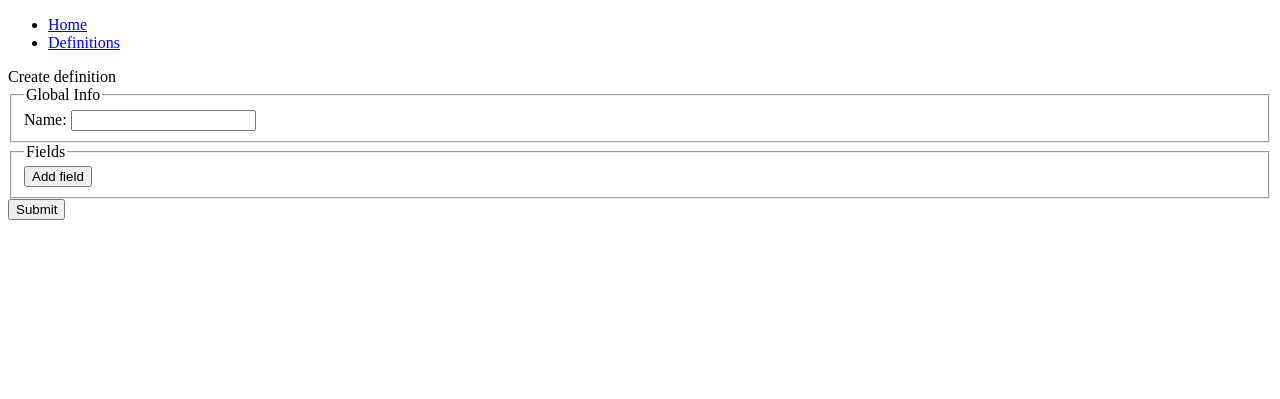
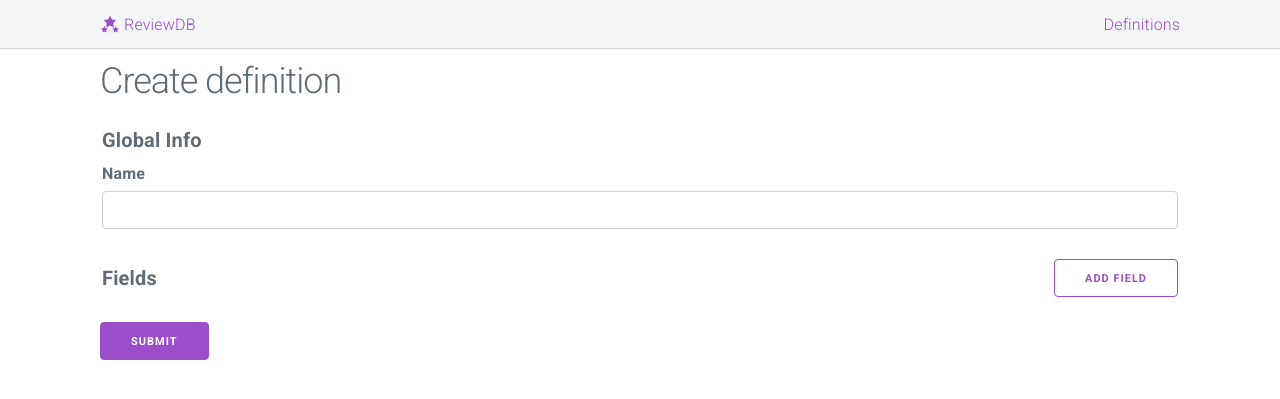
Before and after one commit to Rakjlou/rdb, a PHP site: template view/definitions/edit.twig in a window 1280 px wide. Shown: the top 399 px of the page. Run offline with PHP 8.4, Linux system fonts and the light colour scheme; the template is opened without the code that fills it, so the values that code supplies are empty; some libraries are stand-ins or nearby versions.

Commit message:
Add css rules for my eyes to stop crying

```diff
--- /dev/null
+++ b/public/css/rdb.css
@@ -0,0 +1,71 @@
+nav {
+	padding: 1rem 0;
+	background: #f4f5f6;
+	border-bottom: 0.1rem solid #d1d1d1;
+	margin-bottom: 1rem;
+}
+
+nav section {
+	display: flex;
+	align-items: baseline;
+	justify-content: space-between;
+}
+
+nav section > * {
+	display: inline;
+}
+
+nav section a svg {
+	position: relative;
+	top: 0.4rem;
+	height: 2rem;
+	fill: #9b4dca;
+}
+
+.title-and-button {
+	display: flex;
+	align-items: center;
+	justify-content: space-between;
+	margin-bottom: 1rem;
+}
+
+.title-and-button > * {
+	margin-bottom: 0;
+}
+
+legend {
+	font-size: 2rem;
+}
+
+#fields > section .column:last-child {
+	justify-content: center;
+	display: flex;
+	align-items: end;
+	padding-bottom: 0.5rem;
+}
+
+.flash {
+	border: 1px solid;
+	padding: 1rem;
+	border-radius: 1rem;
+}
+
+.flash.info {
+	border-color: #9ec5fe;
+	background-color: #cfe2ff;
+}
+
+.flash.success {
+	border-color: #a3cfbb;
+	background-color: #d1e7dd;
+}
+
+.flash.error {
+	border-color: #f8d7da;
+	background-color: #f1aeb5;
+}
+
+.flash.warning {
+	border-color: #fff3cd;
+	background-color: #ffe69c;
+}
--- a/src/Controller/DefinitionController.php
+++ b/src/Controller/DefinitionController.php
@@ -78,7 +78,7 @@ class DefinitionController extends AbstractController
 	public function delete(Request $request, Response $response, array $args)
 	{
 		$this->repository->get('definition')->delete(intval($args['id']));
-		$this->flash->addMessage('info', 'Definition deleted!');
+		$this->flash->addMessage('success', 'Definition deleted!');
 		return $response->withStatus(303)->withHeader(
 			'Location',
 			$this->app->getRouteCollector()->getRouteParser()->urlFor('definitions')
@@ -158,7 +158,7 @@ class DefinitionController extends AbstractController
 			)->withStatus($status);
 		}
 
-		$this->flash->addMessage('info', $isUpdate ? 'Edited !' : 'Created !');
+		$this->flash->addMessage('success', $isUpdate ? 'Edited !' : 'Created !');
 		return $response->withStatus(303)->withHeader(
 			'Location',
 			$this->app->getRouteCollector()->getRouteParser()->urlFor('definitions')
--- a/view/definitions/edit.twig
+++ b/view/definitions/edit.twig
@@ -3,17 +3,24 @@
 	{% set formUrl = definition ? url_for('definitions.edit', { 'id': definition.id }) : url_for('definitions.new') %}
 	{% set pageHeading = definition ? 'Edit ' ~ definition.name : 'Create definition' %}
 
-	{{ pageHeading }}
+	<h2>{{ pageHeading }}</h2>
 	<form action="{{ formUrl }} " method="post">
 		<fieldset>
 			<legend>Global Info</legend>
-			<label for="name">Name:</label>
+			<label for="name">Name</label>
 			<input type="text" id="name" name="name" value="{{ definition.name }}" required>
 		</fieldset>
 
 		<fieldset>
-			<legend>Fields</legend>
-			<button hx-get="{{ url_for('definitions.field.new') }}" hx-swap="beforeend" hx-target="#fields">Add field</button>
+			<span class="title-and-button">
+				<legend>Fields</legend>
+				<button class="button-outline"
+						tabindex="-1"
+						hx-get="{{ url_for('definitions.field.new') }}"
+						hx-swap="beforeend"
+						hx-target="#fields">
+					Add field</button>
+			</span>
 			<div id="fields" x-data="{ fieldId: 0 }">
 				{% for field in definition.fields %}
 					{% include 'definitions/new.field.twig' with {field: field} %}
--- a/view/layout.twig
+++ b/view/layout.twig
@@ -5,9 +5,11 @@
 	<meta name="viewport" content="width=device-width, initial-scale=1">
 	<title>{% block title %}ReviewsDB{% endblock %}</title>
 
-	{# <link rel="stylesheet" href="https://fonts.googleapis.com/css?family=Roboto:300,300italic,700,700italic">
+	<link rel="stylesheet" href="https://fonts.googleapis.com/css?family=Roboto:300,300italic,700,700italic">
 	<link rel="stylesheet" href="https://cdnjs.cloudflare.com/ajax/libs/normalize/8.0.1/normalize.css">
-	<link rel="stylesheet" href="https://cdnjs.cloudflare.com/ajax/libs/milligram/1.4.1/milligram.css"> #}
+	<link rel="stylesheet" href="https://cdnjs.cloudflare.com/ajax/libs/milligram/1.4.1/milligram.css">
+
+	<link rel="stylesheet" href="/css/rdb.css">
 
 	<script src="https://unpkg.com/htmx.org@1.9.9"></script>
 	<script defer src="https://cdn.jsdelivr.net/npm/alpinejs@3.x.x/dist/cdn.min.js"></script>
@@ -15,28 +17,37 @@
 	{% block head %}{% endblock %}
 </head>
 <body hx-boost="true">
+	<nav>
+		<section class="container">
+			<a href="{{ url_for('home') }}">
+				<svg viewBox="0 0 512 512" xmlns="http://www.w3.org/2000/svg"><path d="M256.65 38.984l-49.697 100.702-111.13 16.146 80.413 78.385-18.982 110.68 99.396-52.256 99.397 52.256-18.983-110.68 80.413-78.384-111.127-16.146-49.7-100.702zM112 308.826l-26.674 54.05-59.646 8.665 43.16 42.073-10.188 59.403L112 444.97l53.348 28.046-10.188-59.403 43.16-42.072-59.646-8.665L112 308.825zm288 0l-26.674 54.05-59.646 8.665 43.16 42.073-10.188 59.403L400 444.97l53.348 28.046-10.188-59.403 43.16-42.072-59.646-8.665L400 308.825z"/></svg>
+				ReviewDB
+			</a>
 			{% block navbar %}
-		<nav>
-			<ul>
-				<li><a href="{{ url_for('home') }}">Home</a></li>
-				<li><a href="{{ url_for('definitions') }}">Definitions</a></li>
+				<span>
 					{% for definition in container.get('repository').get('definition').findAll() %}
-					<li><a href="#">{{ definition.name }}</a></li>
+						<a href="#">{{ definition.name }}</a>
 					{% endfor %}
-			</ul>
+					<a href="{{ url_for('definitions') }}">Definitions</a>
+				</span>
+			{% endblock %}
+		</section>
 	</nav>
-	{% endblock %}
+	<section class="container">
 		{% block flashes %}
 			{% set flashMessages = flash.getMessages() %}
 			{% if flashMessages is not empty %}
 				{% for level, messages in flashMessages %}
 					{% for message in messages %}
-					<p>{{ level }}: {{ message }}</p>
+						<p class="flash {{ level }}">{{ message }}</p>
 					{% endfor %}
 				{% endfor %}
 			{% endif %}
 		{% endblock %}
+	</section>
+	<section class="container">
 		{% block body %}{% endblock %}
+	</section>
 	<script type="text/javascript">
 		document.body.addEventListener('htmx:beforeSwap', (evt) => {
 			if([400, 422, 409].includes(evt.detail.xhr.status)) {
```
Also changed, not shown: view/definitions/index.twig (+11 -5 lines), view/definitions/new.field.twig (+9 -3 lines). Lines whose indentation alone changed are shown as unchanged.
